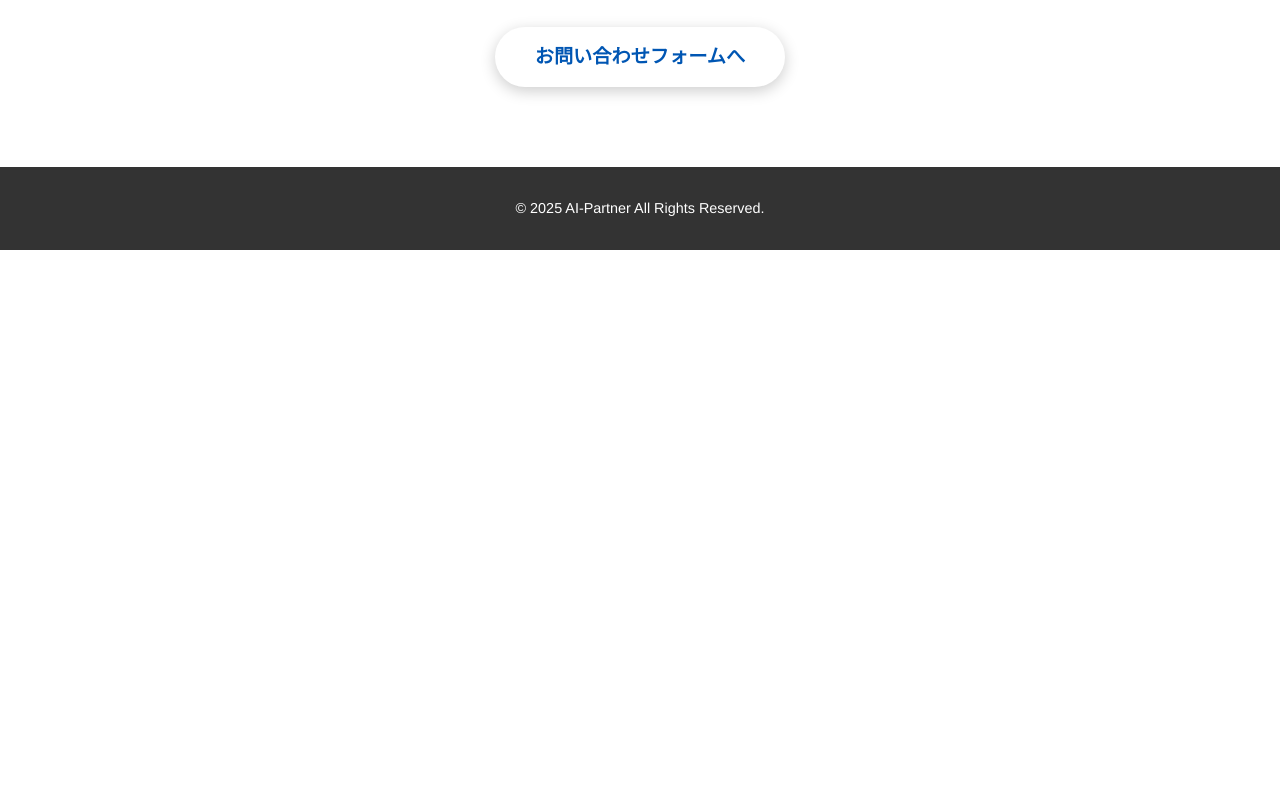
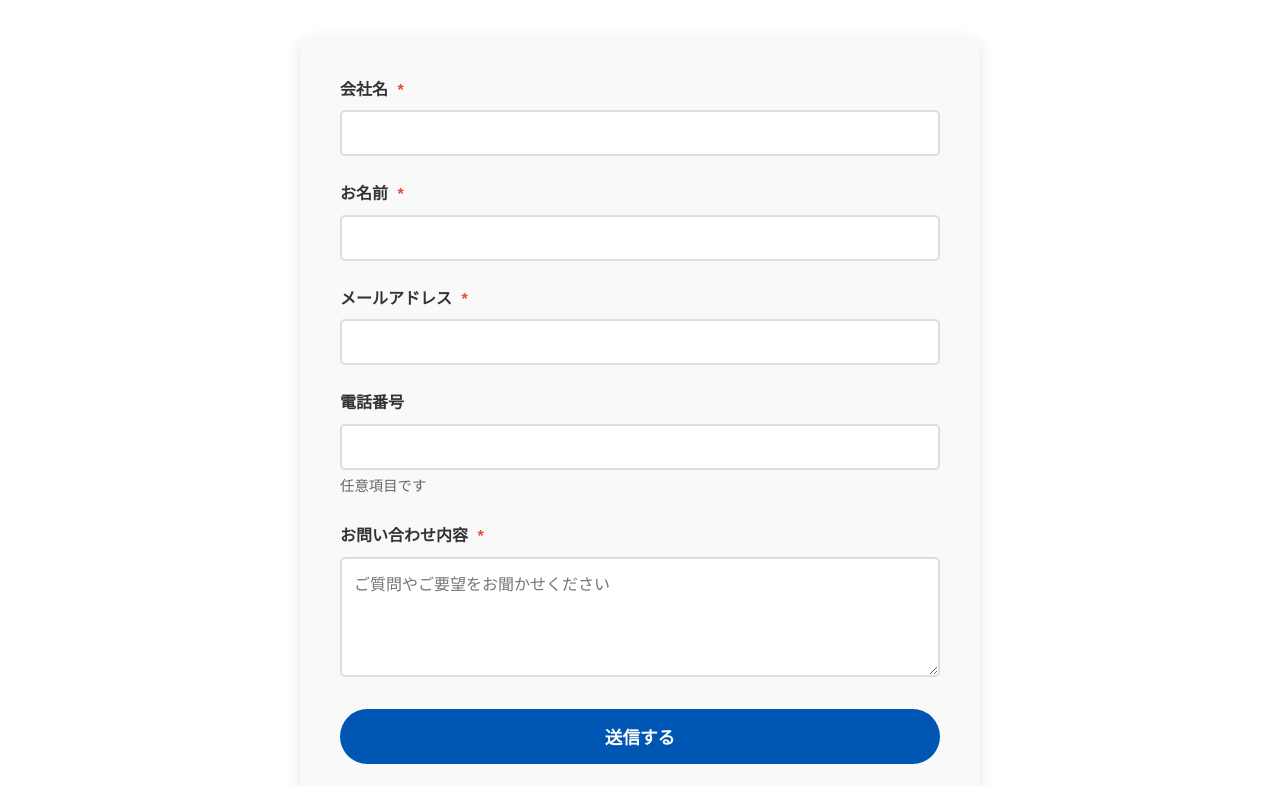
Before and after one commit to iroai-lab/sampl_lp, a plain HTML site: page index.html in a window 1280 px wide. Shown: the part 3254-4040 px from the top of the page. Before the commit the page ends 3504 px from the top, so only its background shows below. Drawn offline with Linux system fonts and the light colour scheme.

Commit message:
first commit

```diff
--- a/index.html
+++ b/index.html
@@ -49,6 +49,23 @@
         .feature-item { background: rgba(255,255,255,0.1); padding: 30px; border-radius: 8px; border: 1px solid rgba(255,255,255,0.2); }
         .feature-item h3 { margin-bottom: 15px; font-size: 1.3rem; }
 
+        /* 問い合わせフォーム */
+        .contact-form { max-width: 600px; margin: 0 auto; background: #f9f9f9; padding: 40px; border-radius: 10px; box-shadow: 0 4px 15px rgba(0,0,0,0.1); }
+        .form-group { margin-bottom: 25px; }
+        .form-group label { display: block; margin-bottom: 8px; font-weight: bold; color: #333; }
+        .form-group label .required { color: #e74c3c; margin-left: 5px; }
+        .form-group input,
+        .form-group textarea,
+        .form-group select { width: 100%; padding: 12px; border: 2px solid #ddd; border-radius: 5px; font-size: 1rem; font-family: inherit; transition: border-color 0.3s; box-sizing: border-box; }
+        .form-group input:focus,
+        .form-group textarea:focus,
+        .form-group select:focus { outline: none; border-color: #0056b3; }
+        .form-group textarea { min-height: 120px; resize: vertical; }
+        .form-group small { display: block; margin-top: 5px; color: #666; font-size: 0.9rem; }
+        .submit-btn { background: #0056b3; color: #fff; padding: 15px 40px; border: none; border-radius: 50px; font-size: 1.1rem; font-weight: bold; cursor: pointer; transition: all 0.3s; width: 100%; }
+        .submit-btn:hover { background: #004494; transform: translateY(-2px); box-shadow: 0 4px 15px rgba(0,86,179,0.3); }
+        .submit-btn:active { transform: translateY(0); }
+
         /* フッター */
         footer { background: #333; color: #fff; text-align: center; padding: 30px 0; font-size: 0.9rem; }
 
@@ -57,6 +74,7 @@
             .hero h1 { font-size: 1.8rem; }
             .service-card { flex-direction: column !important; text-align: center; }
             .service-img { width: 100%; height: 200px; }
+            .contact-form { padding: 25px 20px; }
         }
     </style>
 </head>
@@ -142,11 +160,40 @@
         </div>
     </section>
 
-    <section id="contact" style="background: #fff; text-align: center;">
+    <section id="contact" style="background: #fff; padding: 80px 0;">
         <div class="container">
             <h2 class="section-title">まずは無料相談から</h2>
-            <p style="margin-bottom: 30px;">貴社の現状をお聞かせください。<br>最適なAI活用プランをご提案いたします。</p>
-            <a href="#" class="cta-button">お問い合わせフォームへ</a>
+            <p style="text-align: center; margin-bottom: 40px;">貴社の現状をお聞かせください。<br>最適なAI活用プランをご提案いたします。</p>
+
+            <form class="contact-form" id="contactForm" onsubmit="handleSubmit(event)">
+                <div class="form-group">
+                    <label for="company">会社名 <span class="required">*</span></label>
+                    <input type="text" id="company" name="company" required>
+                </div>
+
+                <div class="form-group">
+                    <label for="name">お名前 <span class="required">*</span></label>
+                    <input type="text" id="name" name="name" required>
+                </div>
+
+                <div class="form-group">
+                    <label for="email">メールアドレス <span class="required">*</span></label>
+                    <input type="email" id="email" name="email" required>
+                </div>
+
+                <div class="form-group">
+                    <label for="phone">電話番号</label>
+                    <input type="tel" id="phone" name="phone">
+                    <small>任意項目です</small>
+                </div>
+
+                <div class="form-group">
+                    <label for="inquiry">お問い合わせ内容 <span class="required">*</span></label>
+                    <textarea id="inquiry" name="inquiry" required placeholder="ご質問やご要望をお聞かせください"></textarea>
+                </div>
+
+                <button type="submit" class="submit-btn">送信する</button>
+            </form>
         </div>
     </section>
 
@@ -156,5 +203,49 @@
         </div>
     </footer>
 
+    <script>
+        function handleSubmit(event) {
+            event.preventDefault();
+
+            // フォームデータを取得
+            const formData = new FormData(event.target);
+            const data = {
+                company: formData.get('company'),
+                name: formData.get('name'),
+                email: formData.get('email'),
+                phone: formData.get('phone'),
+                inquiry: formData.get('inquiry')
+            };
+
+            // ここで実際の送信処理を実装してください
+            // 例: fetch APIを使用してサーバーに送信
+            console.log('送信データ:', data);
+
+            // 送信成功時の処理
+            alert('お問い合わせありがとうございます。\n内容を確認次第、ご連絡いたします。');
+            event.target.reset();
+
+            // 実際の送信処理の例（コメントアウト）
+            /*
+            fetch('/api/contact', {
+                method: 'POST',
+                headers: {
+                    'Content-Type': 'application/json',
+                },
+                body: JSON.stringify(data)
+            })
+            .then(response => response.json())
+            .then(data => {
+                alert('お問い合わせありがとうございます。\n内容を確認次第、ご連絡いたします。');
+                event.target.reset();
+            })
+            .catch(error => {
+                alert('送信に失敗しました。しばらくしてから再度お試しください。');
+                console.error('Error:', error);
+            });
+            */
+        }
+    </script>
+
 </body>
 </html>
```
